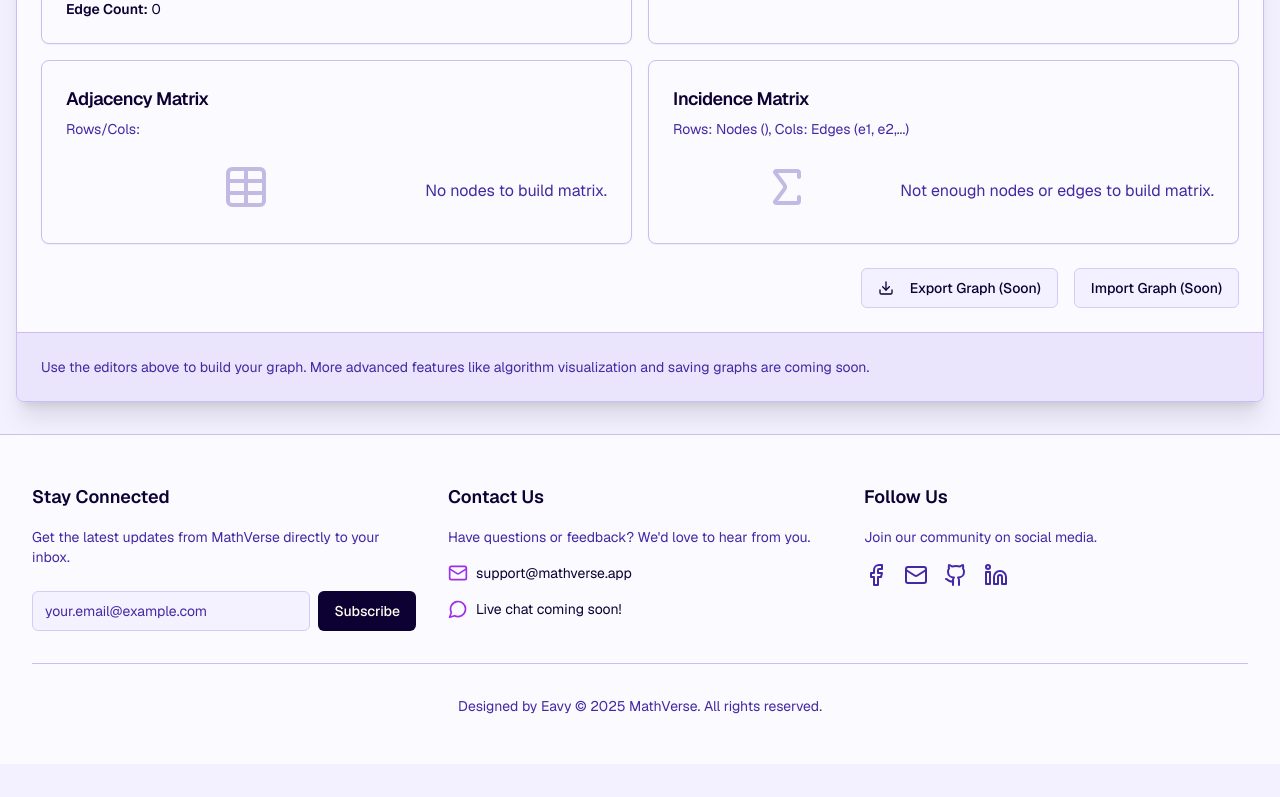
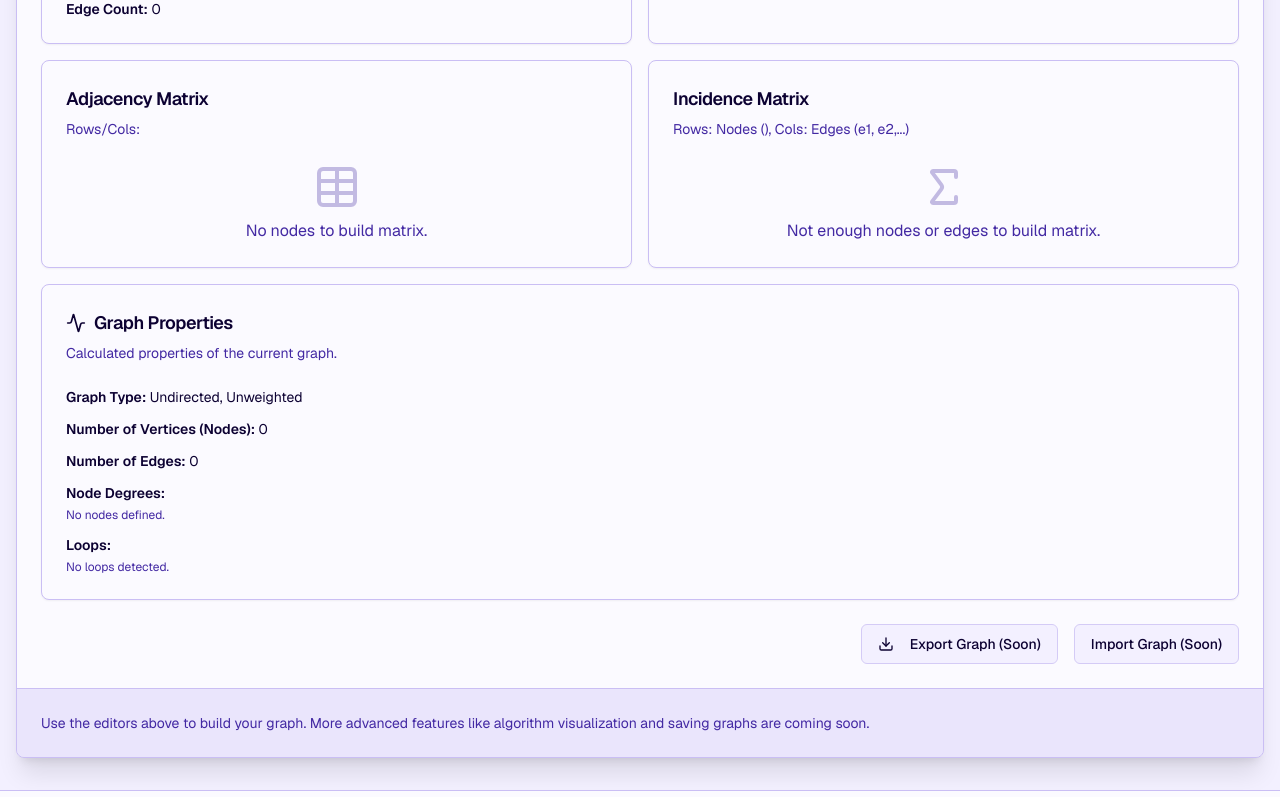
Before and after one commit to Eavyjr/Math-Verse, a Next.js app: page /operations/graph-theory in a window 1280 px wide. Shown: the part 908-1705 px from the top of the page. Before the commit the page ends 1672 px from the top, so only its background shows below. Built offline with nearby package versions, Linux system fonts and the light colour scheme.

Commit message:
This one;  Continue building out other features of the Graph Theory page (like the visual canvas editor, algorithms, or properties sections, keeping in mind visualization is currently off).

```diff
--- a/src/app/operations/graph-theory/page.tsx
+++ b/src/app/operations/graph-theory/page.tsx
@@ -16,6 +16,7 @@ import {
   Settings2,
   HelpCircle,
   PlusCircle,
+  Activity,
 } from 'lucide-react';
 import { Button } from '@/components/ui/button';
 import { Card, CardContent, CardHeader, CardTitle, CardDescription, CardFooter } from '@/components/ui/card';
@@ -41,6 +42,13 @@ interface Edge {
   weight?: number;
 }
 
+interface GraphProperties {
+  vertexCount: number;
+  edgeCount: number;
+  degrees: Record<string, { degree?: number; inDegree?: number; outDegree?: number }>;
+  loops: Edge[];
+}
+
 // const initialRfNodes: RFNode[] = [];
 // const initialRfEdges: RFEdge[] = [];
 const initialRfNodes: any[] = []; // Temporary type
@@ -61,6 +69,12 @@ export default function GraphTheoryPage() {
 
   const [adjacencyMatrix, setAdjacencyMatrix] = useState<number[][]>([]);
   const [incidenceMatrix, setIncidenceMatrix] = useState<number[][]>([]);
+  const [graphProperties, setGraphProperties] = useState<GraphProperties>({
+    vertexCount: 0,
+    edgeCount: 0,
+    degrees: {},
+    loops: [],
+  });
 
   // const [rfNodes, setRfNodes, onNodesChange] = useNodesState(initialRfNodes);
   // const [rfEdges, setRfEdges, onEdgesChange] = useEdgesState(initialRfEdges);
@@ -81,7 +95,7 @@ export default function GraphTheoryPage() {
     setNodes(derivedNodes.sort((a,b) => a.id.localeCompare(b.id)));
   }, [edges]);
 
-  // Effect to transform internal 'nodes' and 'edges' to React Flow format
+  // Effect to transform internal 'nodes' and 'edges' to React Flow format (currently disabled)
   useEffect(() => {
     // const newRfNodes = nodes.map((node, index) => ({
     //   id: node.id,
@@ -131,7 +145,7 @@ export default function GraphTheoryPage() {
       const targetIdx = nodeIndexMap.get(edge.target);
       if (sourceIdx === undefined || targetIdx === undefined) return;
 
-      const value = isWeighted ? (edge.weight ?? 1) : 1;
+      const value = isWeighted && edge.weight !== undefined ? edge.weight : 1;
       matrix[sourceIdx][targetIdx] = value;
       if (!isDirected && sourceIdx !== targetIdx) {
         matrix[targetIdx][sourceIdx] = value;
@@ -154,24 +168,63 @@ export default function GraphTheoryPage() {
       const targetIdx = nodeIndexMap.get(edge.target);
       if (sourceIdx === undefined || targetIdx === undefined) return;
 
-      const weightValue = isWeighted ? (edge.weight ?? 1) : 1;
+      const weightValue = isWeighted && edge.weight !== undefined ? edge.weight : 1;
 
       if (isDirected) {
-        matrix[sourceIdx][edgeIdx] = weightValue;
+        matrix[sourceIdx][edgeIdx] = weightValue; // From source
         if (sourceIdx !== targetIdx) {
-          matrix[targetIdx][edgeIdx] = -weightValue;
+          matrix[targetIdx][edgeIdx] = -weightValue; // To target
         } else {
-           matrix[sourceIdx][edgeIdx] = weightValue; // Loop on directed graph
+           // For a directed loop, some conventions use +weight, some +2*weight, some split.
+           // Sticking to +weight to indicate an outgoing loop edge.
+           matrix[sourceIdx][edgeIdx] = weightValue;
         }
       } else {
         matrix[sourceIdx][edgeIdx] = weightValue;
         if (sourceIdx !== targetIdx) {
-          matrix[targetIdx][edgeIdx] = weightValue;
+          matrix[targetIdx][edgeIdx] = weightValue; // Undirected, incident for both
         }
+        // For an undirected loop, it contributes to the degree of the node.
+        // If sourceIdx === targetIdx, matrix[sourceIdx][edgeIdx] is already weightValue.
       }
     });
     setIncidenceMatrix(matrix);
   }, [nodes, edges, isDirected, isWeighted]);
+
+  // Effect to compute Graph Properties
+  useEffect(() => {
+    const newProperties: GraphProperties = {
+      vertexCount: nodes.length,
+      edgeCount: edges.length,
+      degrees: {},
+      loops: [],
+    };
+
+    nodes.forEach(node => {
+      if (isDirected) {
+        newProperties.degrees[node.id] = { inDegree: 0, outDegree: 0 };
+      } else {
+        newProperties.degrees[node.id] = { degree: 0 };
+      }
+    });
+
+    edges.forEach(edge => {
+      if (edge.source === edge.target) {
+        newProperties.loops.push(edge);
+      }
+
+      if (isDirected) {
+        newProperties.degrees[edge.source].outDegree!++;
+        newProperties.degrees[edge.target].inDegree!++;
+      } else {
+        newProperties.degrees[edge.source].degree!++;
+        if (edge.source !== edge.target) { // Avoid double counting loops for degree
+          newProperties.degrees[edge.target].degree!++;
+        }
+      }
+    });
+    setGraphProperties(newProperties);
+  }, [nodes, edges, isDirected]);
 
 
   const handleAddEdge = () => {
@@ -206,7 +259,7 @@ export default function GraphTheoryPage() {
     setNewEdgeWeight('');
     toast({
       title: "Edge Added",
-      description: `Edge from ${newEdge.source} to ${newEdge.target} ${isWeighted ? `(Weight: ${newEdge.weight})` : ''} added.`,
+      description: `Edge from ${newEdge.source} to ${newEdge.target} ${isWeighted && newEdge.weight !== undefined ? `(Weight: ${newEdge.weight})` : ''} added.`,
     });
   };
 
@@ -296,7 +349,8 @@ export default function GraphTheoryPage() {
         <CardDescription>Graph visualization (using @xyflow/react) is temporarily disabled.</CardDescription>
       </CardHeader>
       <CardContent className="flex-grow relative">
-        {/* <ReactFlow
+        {/*
+        <ReactFlow
           nodes={rfNodes}
           edges={rfEdges}
           onNodesChange={onNodesChange}
@@ -308,10 +362,11 @@ export default function GraphTheoryPage() {
           <Controls />
           <MiniMap nodeStrokeWidth={3} zoomable pannable />
           <Background gap={16} color="hsl(var(--border))" />
-        </ReactFlow> */}
-        <div className="flex items-center justify-center h-full text-muted-foreground">
+        </ReactFlow>
+        */}
+        <div className="flex flex-col items-center justify-center h-full text-muted-foreground">
           <Projector className="h-12 w-12 mx-auto mb-2 opacity-30" />
-          <p>Graph visualization is disabled. Please resolve npm install issues to re-enable.</p>
+          <p className="text-center">Graph visualization is disabled.<br />Please resolve npm install issues to re-enable.</p>
         </div>
       </CardContent>
     </Card>
@@ -325,7 +380,7 @@ export default function GraphTheoryPage() {
       </CardHeader>
       <CardContent className="flex-grow overflow-auto">
         {nodes.length === 0 ? (
-          <div className="flex items-center justify-center h-full text-muted-foreground">
+          <div className="flex flex-col items-center justify-center h-full text-muted-foreground">
             <TableIcon className="h-12 w-12 mx-auto mb-2 opacity-30" />
             <p>No nodes to build matrix.</p>
           </div>
@@ -363,7 +418,7 @@ export default function GraphTheoryPage() {
       </CardHeader>
       <CardContent className="flex-grow overflow-auto">
         {nodes.length === 0 || edges.length === 0 ? (
-          <div className="flex items-center justify-center h-full text-muted-foreground">
+          <div className="flex flex-col items-center justify-center h-full text-muted-foreground">
              <Sigma className="h-12 w-12 mx-auto mb-2 opacity-30" />
             <p>Not enough nodes or edges to build matrix.</p>
           </div>
@@ -392,6 +447,55 @@ export default function GraphTheoryPage() {
       </CardContent>
     </Card>
   );
+
+  const renderGraphProperties = () => (
+    <Card>
+      <CardHeader>
+        <CardTitle className="text-lg flex items-center">
+          <Activity className="mr-2 h-5 w-5" />
+          Graph Properties
+        </CardTitle>
+        <CardDescription>Calculated properties of the current graph.</CardDescription>
+      </CardHeader>
+      <CardContent className="space-y-3 text-sm">
+        <p><span className="font-semibold">Graph Type:</span> {isDirected ? 'Directed' : 'Undirected'}, {isWeighted ? 'Weighted' : 'Unweighted'}</p>
+        <p><span className="font-semibold">Number of Vertices (Nodes):</span> {graphProperties.vertexCount}</p>
+        <p><span className="font-semibold">Number of Edges:</span> {graphProperties.edgeCount}</p>
+
+        <div>
+          <h4 className="font-semibold mb-1">Node Degrees:</h4>
+          {nodes.length > 0 ? (
+            <ul className="list-disc list-inside pl-4 space-y-1 text-xs">
+              {nodes.map(node => (
+                <li key={node.id}>
+                  <span className="font-mono">{node.label}:</span>
+                  {isDirected ?
+                    ` In-degree: ${graphProperties.degrees[node.id]?.inDegree ?? 0}, Out-degree: ${graphProperties.degrees[node.id]?.outDegree ?? 0}` :
+                    ` Degree: ${graphProperties.degrees[node.id]?.degree ?? 0}`
+                  }
+                </li>
+              ))}
+            </ul>
+          ) : <p className="text-muted-foreground text-xs">No nodes defined.</p>}
+        </div>
+
+        <div>
+          <h4 className="font-semibold mb-1">Loops:</h4>
+          {graphProperties.loops.length > 0 ? (
+            <ul className="list-disc list-inside pl-4 space-y-1 text-xs">
+              {graphProperties.loops.map(loop => (
+                <li key={loop.id}>
+                  <span className="font-mono">{loop.source} &rarr; {loop.target}</span>
+                  {isWeighted && loop.weight !== undefined ? ` (Weight: ${loop.weight})` : ''}
+                </li>
+              ))}
+            </ul>
+          ) : <p className="text-muted-foreground text-xs">No loops detected.</p>}
+        </div>
+      </CardContent>
+    </Card>
+  );
+
 
   return (
     <div className="space-y-8">
@@ -457,7 +561,7 @@ export default function GraphTheoryPage() {
               </TabsTrigger>
             </TabsList>
 
-            <TabsContent value="grid-editor" className="mt-4 min-h-[600px]">
+            <TabsContent value="grid-editor" className="mt-4 min-h-[600px] space-y-4">
               <div className="grid grid-cols-1 md:grid-cols-2 gap-4 h-full md:min-h-[calc(100vh-var(--header-height,60px)-250px)]">
                 <div className="md:col-span-1 h-full min-h-[400px] md:min-h-0">
                   {renderEdgeInputTable()}
@@ -472,6 +576,7 @@ export default function GraphTheoryPage() {
                   {renderIncidenceMatrix()}
                 </div>
               </div>
+              {renderGraphProperties()}
             </TabsContent>
 
             <TabsContent value="canvas-editor" className="mt-4 min-h-[600px]">
```
